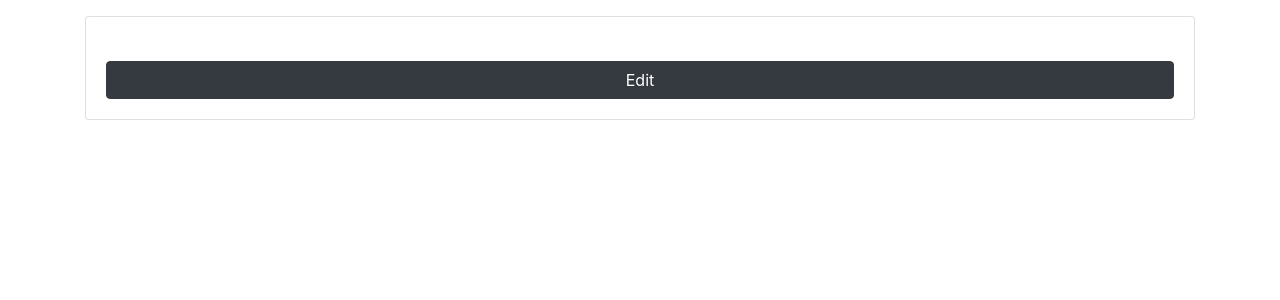
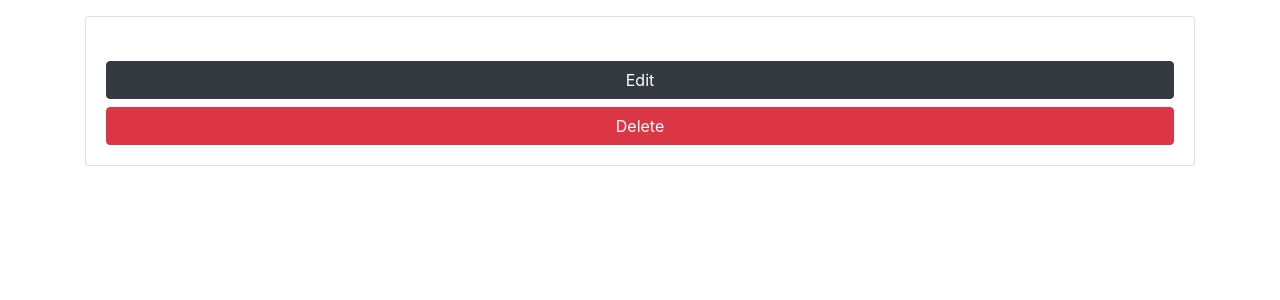
Before and after one commit to rcw0086/Vidjot, a Node server app: page /ideas in a window 1280 px wide. Shown: the part 56-356 px from the top of the page. Run offline with Node 20, Linux system fonts and the light colour scheme; tables that the repository leaves empty hold one stand-in row (values such as "Sample post"); some libraries are stand-ins or nearby versions.

Commit message:
added DELETE for the Idea resource; added README.md

```diff
--- a/app.js
+++ b/app.js
@@ -127,6 +127,11 @@ app.put('/ideas/:id', (req, res) => {
   })
 });
 
+app.delete('/ideas/:id', (req, res) => {
+  Idea.remove({ _id: req.params.id })
+    .then(() => { res.redirect('/ideas'); });
+});
+
 // Server Info
 const port = 5000;
 app.listen(port, () => {
--- a/views/ideas/index.handlebars
+++ b/views/ideas/index.handlebars
@@ -2,7 +2,11 @@
   <div class="card card-body mb-2">
     <h4>{{title}}</h4>
     <p>{{details}}</p>
-    <a class="btn btn-dark btn-block" href="/ideas/edit/{{id}}">Edit</a>
+    <a class="btn btn-dark btn-block mb-2" href="/ideas/edit/{{id}}">Edit</a>
+    <form method="post" action="/ideas/{{id}}?_method=DELETE">
+      <input type="hidden" name="_method" value="DELETE" />
+      <input type="submit" class="btn btn-danger btn-block" value="Delete" />
+    </form>
   </div>
 {{else}}
   <p>No ideas listed!</p>
```
Also changed, not shown: README.md (added).
